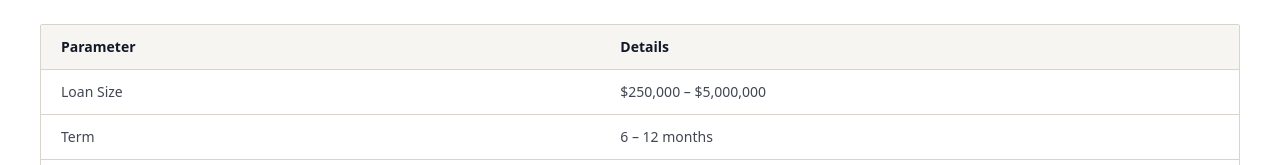
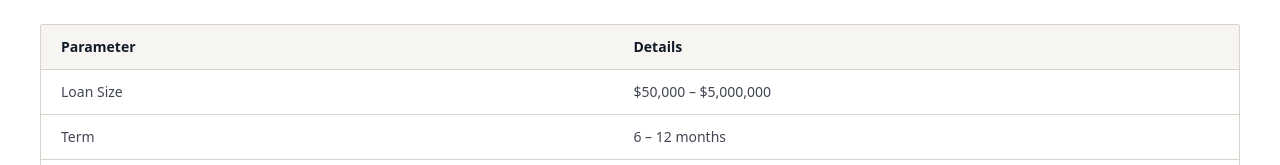
Before and after one commit to gdsatherlie/lending, a Next.js app: page /loan-programs/bridge-loans in a window 1280 px wide. Shown: the part 540-705 px from the top of the page. Built offline with nearby package versions, Linux system fonts and the light colour scheme.

Commit message:
Standardize loan size range across homepage and program pages

```diff
--- a/app/loan-programs/bridge-loans/page.tsx
+++ b/app/loan-programs/bridge-loans/page.tsx
@@ -9,7 +9,7 @@ export default function BridgeLoansPage() {
         'These loans support acquisitions, recapitalizations, lease-up strategies, and repositioning opportunities prior to refinancing into permanent financing.'
       ]}
       parameters={[
-        { parameter: 'Loan Size', details: '$250,000 – $5,000,000' },
+        { parameter: 'Loan Size', details: '$50,000 – $5,000,000' },
         { parameter: 'Term', details: '6 – 12 months' },
         { parameter: 'Interest Rate', details: '10.0% – 13.0%' },
         { parameter: 'Origination Fee', details: '2 – 3 points' },
--- a/app/loan-programs/construction/page.tsx
+++ b/app/loan-programs/construction/page.tsx
@@ -8,7 +8,7 @@ export default function ConstructionPage() {
         'Northline Capital provides construction financing for experienced developers building residential and small multifamily projects.'
       ]}
       parameters={[
-        { parameter: 'Loan Size', details: '$500,000 – $5,000,000' },
+        { parameter: 'Loan Size', details: '$50,000 – $5,000,000' },
         { parameter: 'Term', details: '12 – 18 months' },
         { parameter: 'Interest Rate', details: '11.5% – 13.5%' },
         { parameter: 'Origination Fee', details: '2 – 3 points' },
--- a/app/loan-programs/fix-flip/page.tsx
+++ b/app/loan-programs/fix-flip/page.tsx
@@ -9,7 +9,7 @@ export default function FixFlipPage() {
         'Loans include acquisition funding and renovation capital distributed through structured draw reimbursements.'
       ]}
       parameters={[
-        { parameter: 'Loan Size', details: '$150,000 – $1,500,000' },
+        { parameter: 'Loan Size', details: '$50,000 – $5,000,000' },
         { parameter: 'Term', details: '6 – 12 months' },
         { parameter: 'Interest Rate', details: '11.0% – 13.5%' },
         { parameter: 'Origination Fee', details: '2 – 3 points' },
--- a/app/loan-programs/multifamily/page.tsx
+++ b/app/loan-programs/multifamily/page.tsx
@@ -8,7 +8,7 @@ export default function MultifamilyPage() {
         'Northline Capital provides financing for small-balance multifamily and mixed-use properties requiring flexible underwriting or transitional capital.'
       ]}
       parameters={[
-        { parameter: 'Loan Size', details: '$500,000 – $7,500,000' },
+        { parameter: 'Loan Size', details: '$50,000 – $5,000,000' },
         { parameter: 'Term', details: '12 – 24 months' },
         { parameter: 'Interest Rate', details: '9.75% – 12%' },
         { parameter: 'Origination Fee', details: '2 – 3 points' },
--- a/app/loan-programs/rental-dscr/page.tsx
+++ b/app/loan-programs/rental-dscr/page.tsx
@@ -8,7 +8,7 @@ export default function RentalDscrPage() {
         'Northline Capital provides financing for stabilized rental properties using debt-service coverage ratio underwriting rather than personal income.'
       ]}
       parameters={[
-        { parameter: 'Loan Size', details: '$200,000 – $3,000,000' },
+        { parameter: 'Loan Size', details: '$50,000 – $5,000,000' },
         { parameter: 'Term', details: '12 – 24 months' },
         { parameter: 'Interest Rate', details: '9.5% – 12%' },
         { parameter: 'Origination Fee', details: '1.5 – 2.5 points' },
--- a/app/loan-programs/short-term-rental-loans/page.tsx
+++ b/app/loan-programs/short-term-rental-loans/page.tsx
@@ -4,7 +4,7 @@ import { LoanProgramPage } from '@/components/loan-program-page';
 export const metadata: Metadata = {
   title: 'Short-Term Rental Loans | Airbnb & Vacation Rental Financing',
   description:
-    'Northline Capital provides financing for Airbnb, VRBO, and vacation rental properties. Short-term rental loans from $250K to $3MM for investors and operators.'
+    'Northline Capital provides financing for Airbnb, VRBO, and vacation rental properties. Short-term rental loans from $50K to $5MM for investors and operators.'
 };
 
 export default function ShortTermRentalLoansPage() {
@@ -17,7 +17,7 @@ export default function ShortTermRentalLoansPage() {
         'Our underwriting approach focuses on property-level cash flow, market fundamentals, and operator experience for each short-term rental loan structure.'
       ]}
       parameters={[
-        { parameter: 'Loan Size', details: '$250,000 – $3,000,000' },
+        { parameter: 'Loan Size', details: '$50,000 – $5,000,000' },
         { parameter: 'Term', details: '12 – 24 months' },
         { parameter: 'Interest Rate', details: '10.0% – 12.5%' },
         { parameter: 'Origination Fee', details: '2 – 3 points' },
--- a/app/page.tsx
+++ b/app/page.tsx
@@ -60,7 +60,7 @@ const audienceRoutes = [
 ] as const;
 
 const lendingParameters = [
-  ['Loan Size', '$250,000 – $7,500,000'],
+  ['Loan Size', '$50,000 – $5,000,000'],
   ['Loan Term', '6 – 24 Months'],
   ['Maximum LTV', 'Up to ~80%'],
   ['Maximum LTC', 'Up to ~90%'],
```
